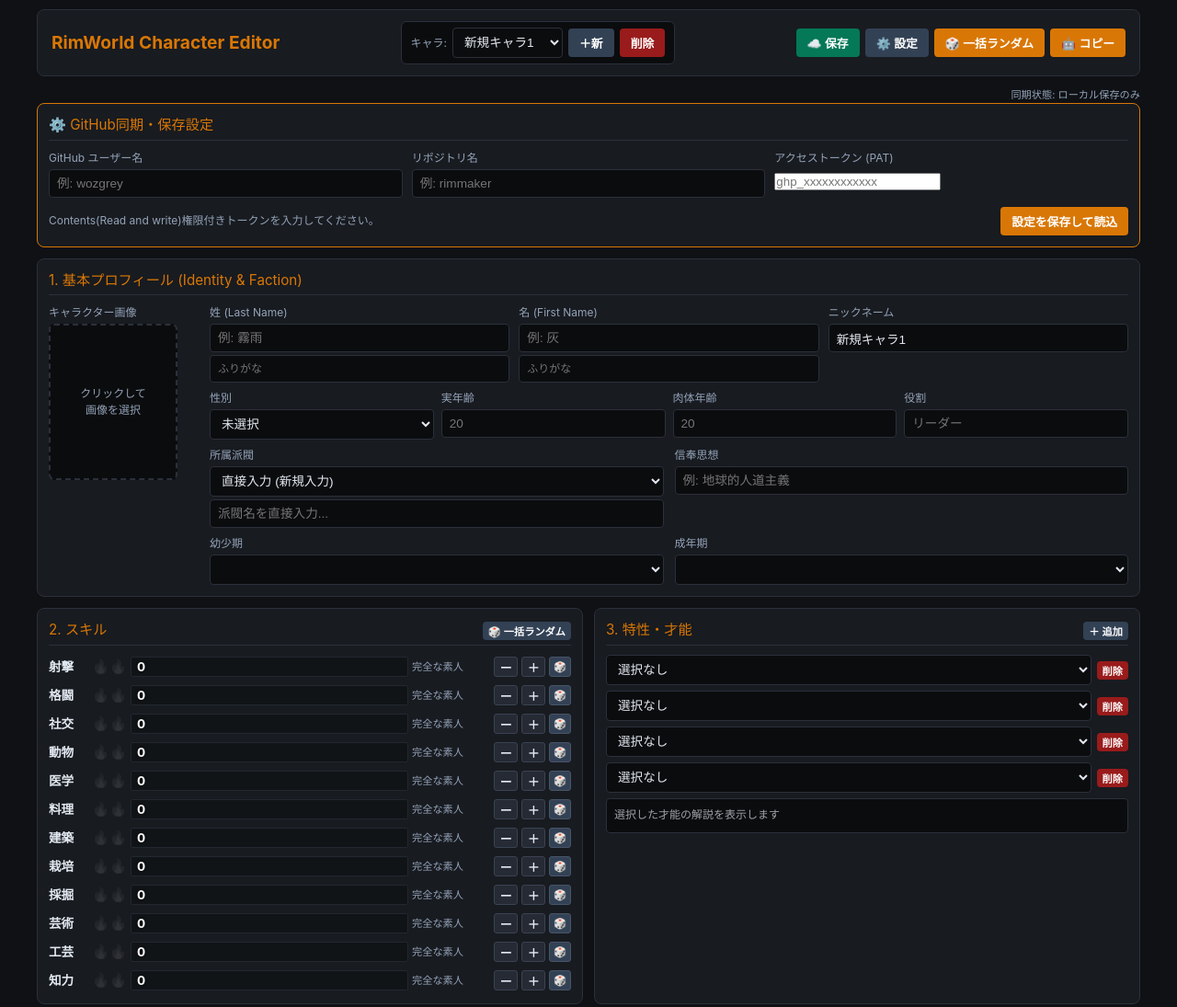
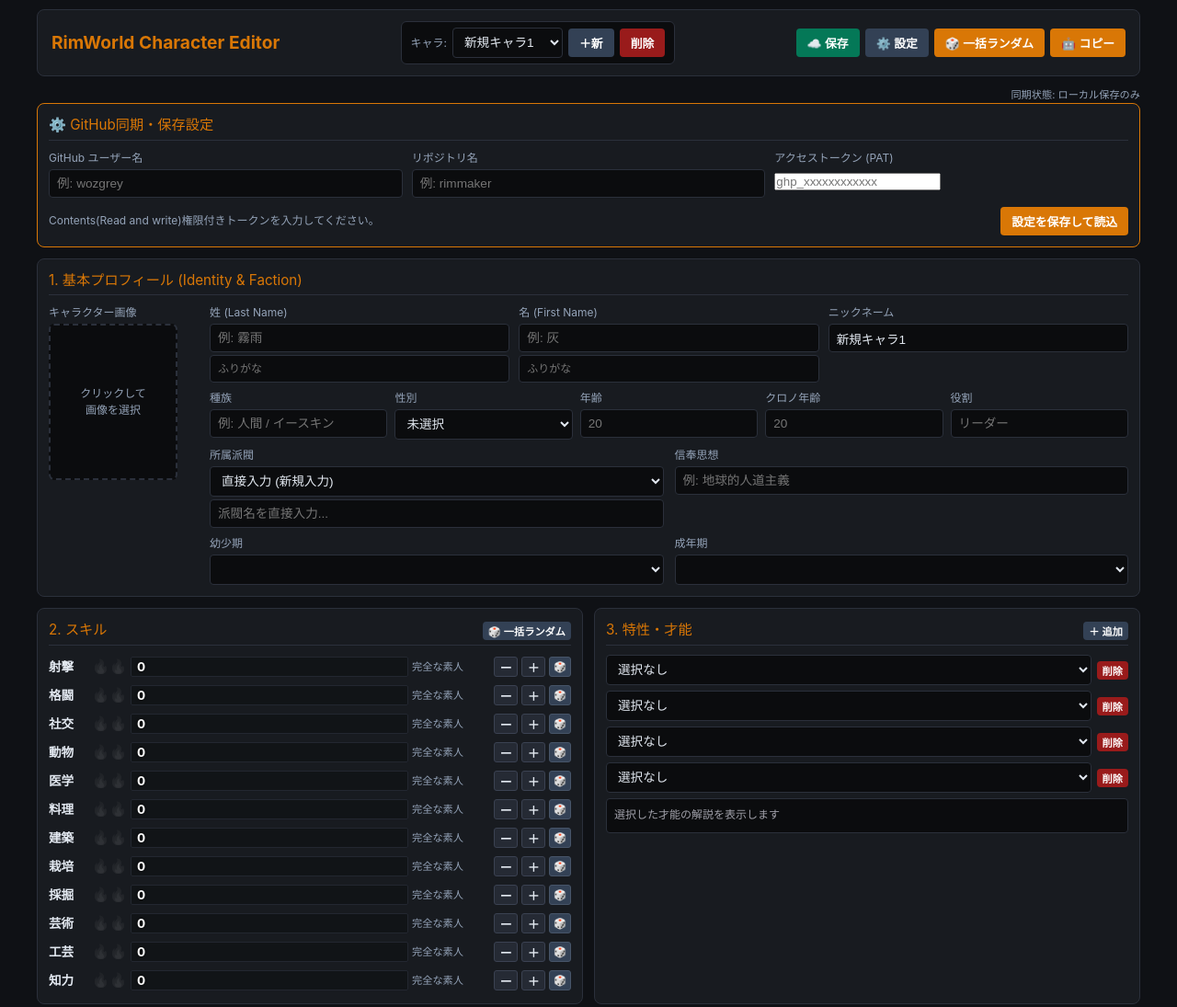
Before and after one commit to wozgrey/rimmaker, a plain HTML site: page index.html in a window 1280 px wide. Shown: the top 1095 px of the page at 92% size. Drawn offline with Linux system fonts and the light colour scheme.

```diff
--- a/index.html
+++ b/index.html
@@ -77,13 +77,13 @@
     .grid-2 { display: grid; grid-template-columns: repeat(auto-fit, minmax(280px, 1fr)); gap: 12px; }
     .grid-3 { display: grid; grid-template-columns: repeat(auto-fit, minmax(200px, 1fr)); gap: 10px; }
     .grid-4 { display: grid; grid-template-columns: repeat(auto-fit, minmax(130px, 1fr)); gap: 8px; }
+    .grid-5 { display: grid; grid-template-columns: repeat(auto-fit, minmax(110px, 1fr)); gap: 8px; }
 
     .grid-profile {
       display: grid;
       grid-template-columns: 160px 1fr;
       gap: 15px;
     }
-    /* スマホなど画面が狭いときはプロフィールを縦並びにする */
     @media (max-width: 768px) {
       .grid-profile { grid-template-columns: 1fr; }
       .avatar-box { margin: 0 auto; }
@@ -142,7 +142,7 @@
     .avatar-box img { width: 100%; height: 100%; object-fit: cover; }
     .avatar-placeholder { text-align: center; color: var(--text-muted); font-size: 0.75rem; }
 
-    /* --- スキルUI（スマホ対応幅調整） --- */
+    /* --- スキルUI --- */
     .skill-list { display: flex; flex-direction: column; gap: 5px; margin-top: 4px; }
     .skill-row {
       display: flex;
@@ -344,10 +344,11 @@
           </div>
         </div>
 
-        <div class="grid-4" style="margin-bottom: 8px;">
+        <div class="grid-5" style="margin-bottom: 8px;">
+          <div><label>種族</label><input type="text" id="race" placeholder="例: 人間 / イースキン"></div>
           <div><label>性別</label><select id="gender"><option value="">未選択</option><option>男</option><option>女</option><option>その他</option></select></div>
-          <div><label>実年齢</label><input type="number" id="age" placeholder="20"></div>
-          <div><label>肉体年齢</label><input type="number" id="chronoAge" placeholder="20"></div>
+          <div><label>年齢</label><input type="number" id="age" placeholder="20"></div>
+          <div><label>クロノ年齢</label><input type="number" id="chronoAge" placeholder="20"></div>
           <div><label>役割</label><input type="text" id="role" placeholder="リーダー"></div>
         </div>
 
@@ -1076,7 +1077,7 @@
 }
 
 function gatherFormData() {
-  const fields = ["lastName","lastNameKana","firstName","firstNameKana","nickname","gender","age","chronoAge","role","ideology","childhood","childhoodCustom","adulthood","adulthoodCustom","publicFace","coreBelief","gap","complex","motivation","childEnv","turningPoint","trauma","trigger","relParty","stressType","fightPattern","glitterAffinity","stressResist","anarchiaReaction","habit","likesDislikes","weakness","memo"];
+  const fields = ["lastName","lastNameKana","firstName","firstNameKana","nickname","race","gender","age","chronoAge","role","ideology","childhood","childhoodCustom","adulthood","adulthoodCustom","publicFace","coreBelief","gap","complex","motivation","childEnv","turningPoint","trauma","trigger","relParty","stressType","fightPattern","glitterAffinity","stressResist","anarchiaReaction","habit","likesDislikes","weakness","memo"];
   let data = { skills: skillState, traits: [], avatar: "", faction: "" };
   fields.forEach(f => {
     const el = document.getElementById(f);
@@ -1095,7 +1096,7 @@
 }
 
 function applyData(data) {
-  const fields = ["lastName","lastNameKana","firstName","firstNameKana","nickname","gender","age","chronoAge","role","ideology","childhood","childhoodCustom","adulthood","adulthoodCustom","publicFace","coreBelief","gap","complex","motivation","childEnv","turningPoint","trauma","trigger","relParty","stressType","fightPattern","glitterAffinity","stressResist","anarchiaReaction","habit","likesDislikes","weakness","memo"];
+  const fields = ["lastName","lastNameKana","firstName","firstNameKana","nickname","race","gender","age","chronoAge","role","ideology","childhood","childhoodCustom","adulthood","adulthoodCustom","publicFace","coreBelief","gap","complex","motivation","childEnv","turningPoint","trauma","trigger","relParty","stressType","fightPattern","glitterAffinity","stressResist","anarchiaReaction","habit","likesDislikes","weakness","memo"];
   fields.forEach(f => {
     const el = document.getElementById(f);
     if (el) el.value = data[f] !== undefined ? data[f] : "";
@@ -1175,7 +1176,7 @@
 
 ## 1. 基本情報
 - 氏名: ${getVal("lastName")} (${getVal("lastNameKana")}) ${getVal("firstName")} (${getVal("firstNameKana")}) [呼び名: ${getVal("nickname")}]
-- 性別: ${getVal("gender") || "未設定"} / 年齢: ${getVal("age") || "未設定"}歳 (肉体年齢: ${getVal("chronoAge") || "未設定"}歳)
+- 種族: ${getVal("race") || "人間"} / 性別: ${getVal("gender") || "未設定"} / 年齢: ${getVal("age") || "未設定"}歳 (クロノ年齢: ${getVal("chronoAge") || "未設定"}歳)
 - 役割: ${getVal("role")} / 所属派閥: ${factionVal || "無所属"} / 思想: ${getVal("ideology")}
 - 生い立ち: 幼少期[${getBS("childhood")}] / 成年期[${getBS("adulthood")}]
 - 才能・特性: ${traitsText.join(", ") || "なし"}
```
